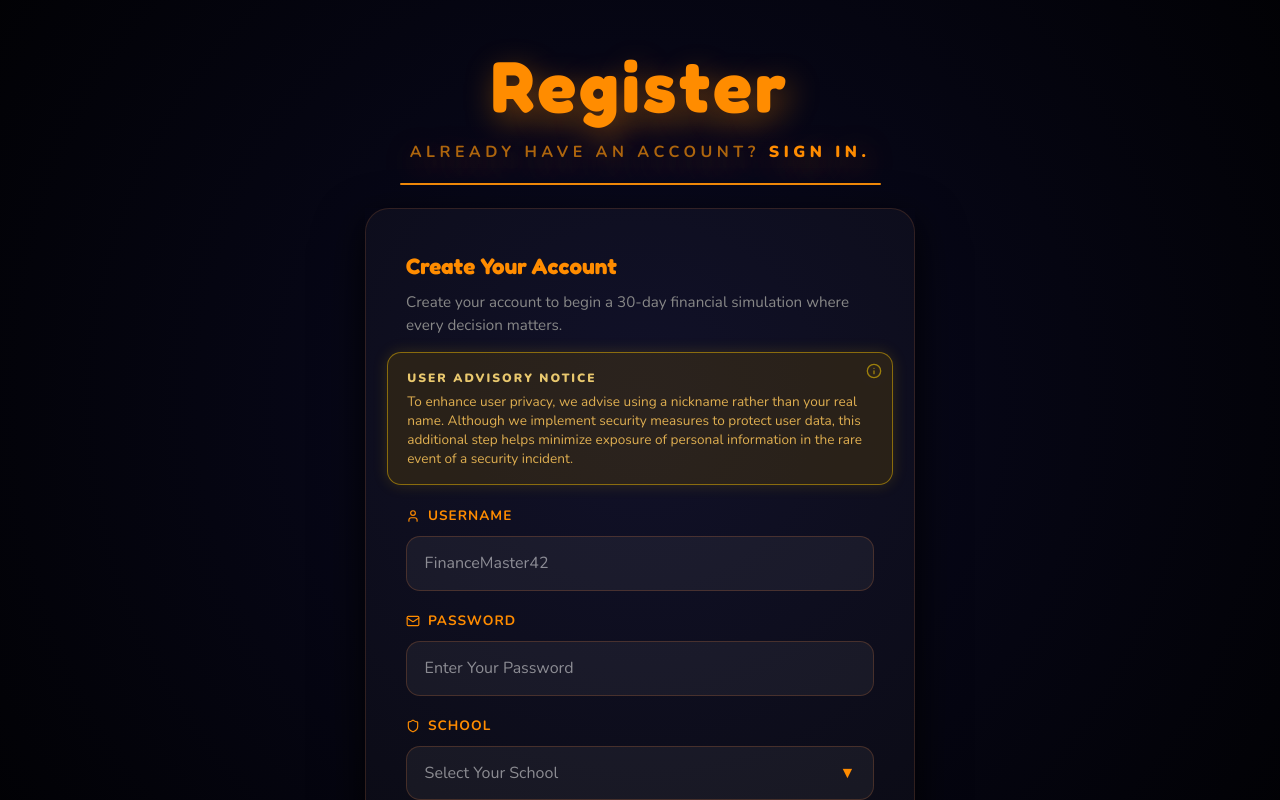
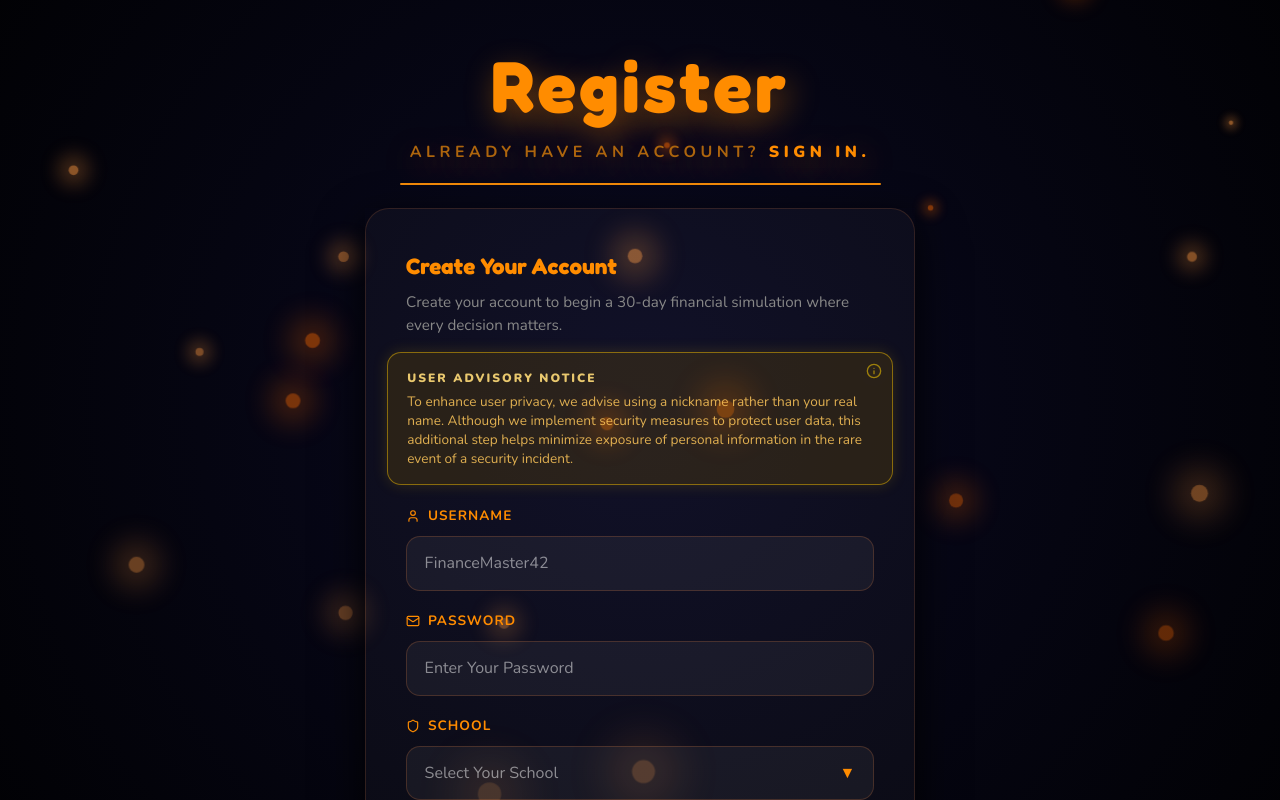
Before and after one commit to serpentmc67-dotcom/Hackonomics26-SurviveTheMonth, a Next.js app in the folder frontend/: page /register in a window 1280 px wide. Shown: the top 800 px of the page. Built offline with nearby package versions, Linux system fonts and the light colour scheme; what obscenity would draw is missing.

Commit message:
fixing particles rn (i broke them)

```diff
--- a/frontend/app/components/Particles.tsx
+++ b/frontend/app/components/Particles.tsx
@@ -33,6 +33,11 @@ export default function Particles() {
     <>
 
       <style>{`
+        @keyframes fadeIn {
+          from { opacity: 0; }
+          to { opacity: 1; }
+        }
+
         @keyframes particleFloat {
           0%   { opacity: 0;    transform: translateY(-20vh) scale(0.5); }
           15%  { opacity: 0.6; }
@@ -47,8 +52,10 @@ export default function Particles() {
           position: "fixed",
           inset: 0,
           pointerEvents: "none",
-          zIndex: -10000,
+          zIndex: 0,
           overflow: "hidden",
+          animation: "fadeIn 1s ease 1s forwards",
+          opacity: 0,
         }}
       />
     </>
```
